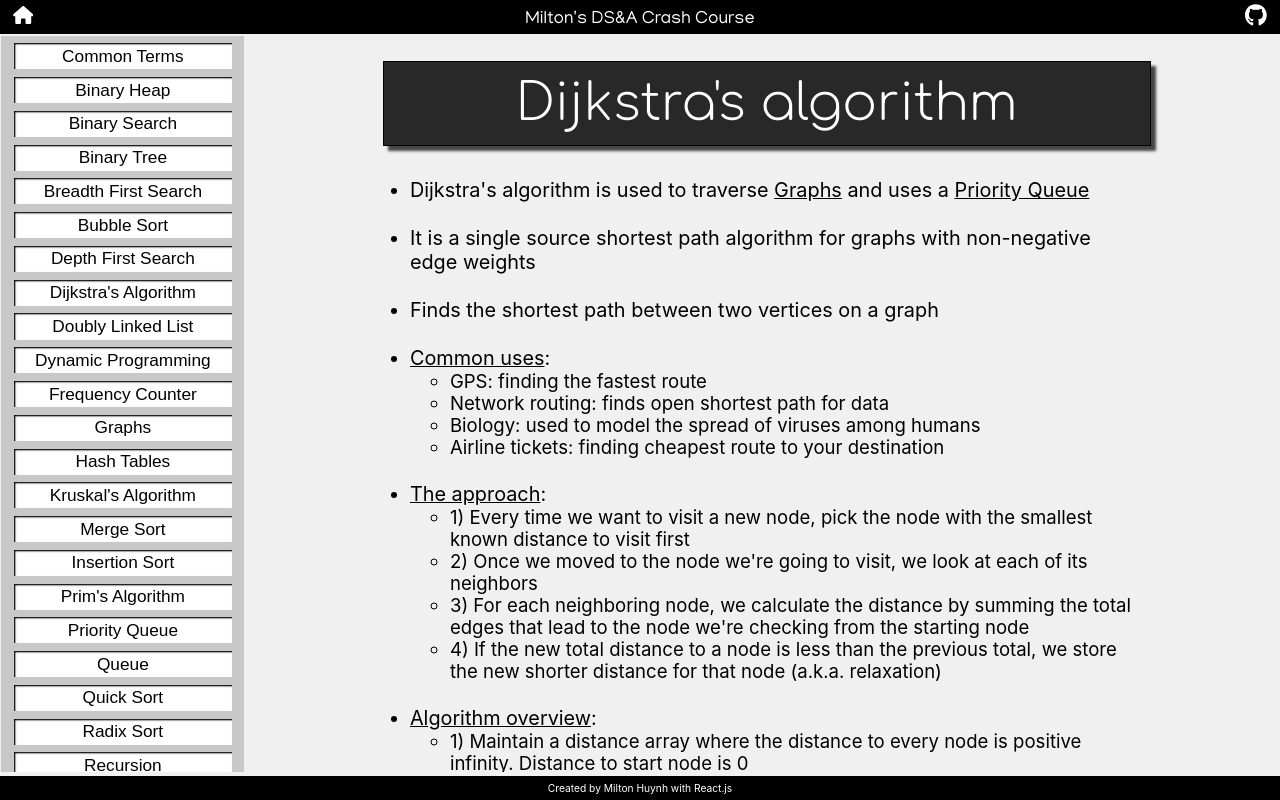
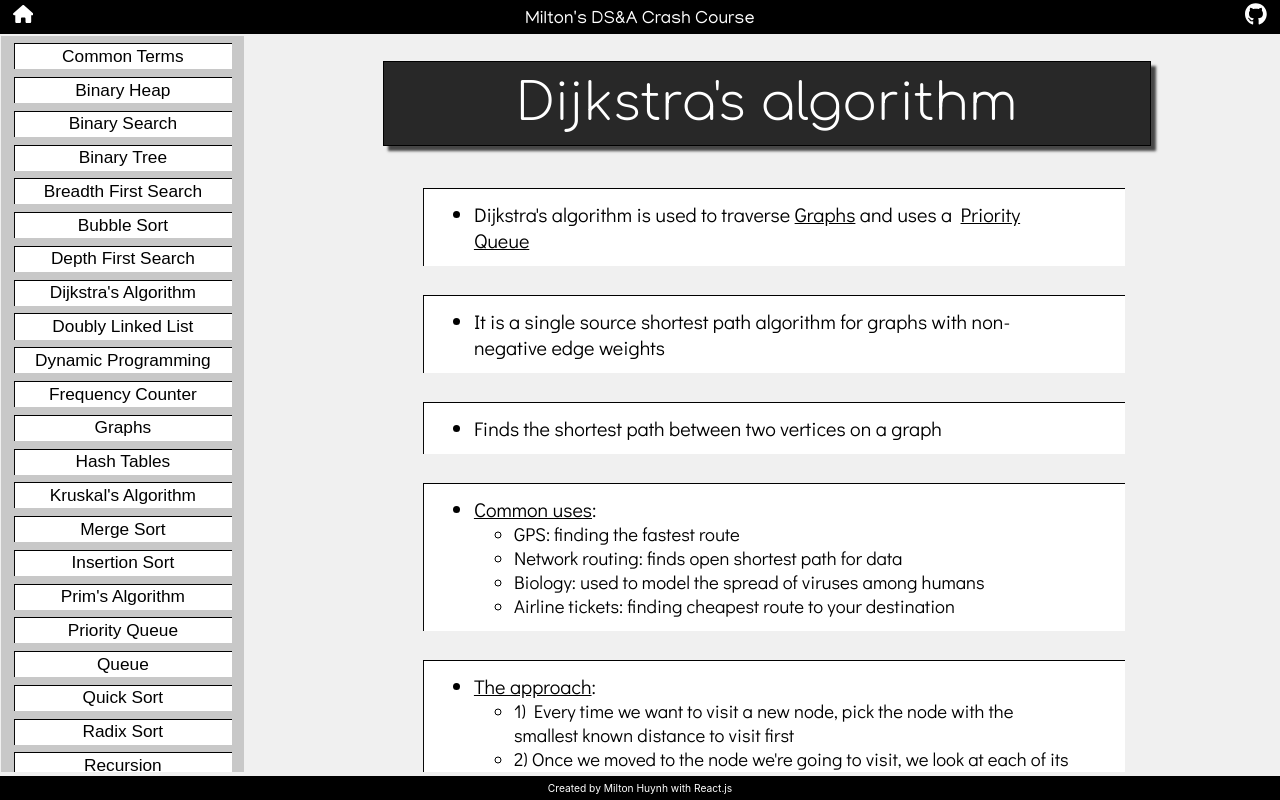
Before and after one commit to miltonhuynh/DSA-guide, a React (Create React App) app in the folder app/: page /DSA-guide/Dijkstra in a window 1280 px wide. Built offline with nearby package versions, Linux system fonts and the light colour scheme; a web font is replaced by a local one.

Commit message:
Formatted Djikstra's algorithm to new style and added LC problems

```diff
--- a/app/src/App.css
+++ b/app/src/App.css
@@ -64,7 +64,7 @@ body,html {
 #Github-icon {
   width: 1.7vw;
   position: fixed;
-  top: 0.3vw;
+  top: 0.25vw;
   right: 1vw;
 }
 
@@ -72,7 +72,7 @@ body,html {
   color: white;
   width: 1.6vw;
   position: fixed;
-  top: 0.45vw;
+  top: 0.4vw;
   left: 1vw;
   cursor: pointer;
 }
@@ -100,7 +100,7 @@ body,html {
   color: black;
   font-size: 1.35vw;
   font-family: 'Mandali', sans-serif;
-  box-shadow: inset 0.1vw 0.1vw 0.1vw black, 0 0 0px black;
+  box-shadow: inset 0.075vw 0.075vw 0.05vw black, 0 0 0px black;
   transition: box-shadow 0.4s, transform 0.4s, background-color 0.4s, color 0.3s;
 }
 
--- a/app/src/Concepts/BinaryTree.js
+++ b/app/src/Concepts/BinaryTree.js
@@ -178,7 +178,7 @@ class BinarySearchTree {
 							<li><a class="Link-yellow" href="https://leetcode.com/problems/unique-binary-search-trees/">Unique Binary Search Trees [Medium]</a></li>
 							<li><a class="Link-yellow" href="hhttps://leetcode.com/problems/sum-root-to-leaf-numbers/">Sum Root to Leaf Numbers [Medium]</a></li>
 							<li><a class="Link-red" href="https://leetcode.com/problems/binary-tree-maximum-path-sum/">Binary Tree Maximum Path Sum [Hard]</a></li>
-					</div><br/>
+					</div>
 				</div>
       </div>
     </div>
--- a/app/src/Concepts/BreadthFirstSearch.js
+++ b/app/src/Concepts/BreadthFirstSearch.js
@@ -63,7 +63,7 @@ export default function BreadthFirstSearch() {
             <li><a class="Link-green" href="https://leetcode.com/problems/minimum-depth-of-binary-tree/">Minimum Depth of Binary Tree [Easy]</a></li>
             <li><a class="Link-yellow" href="https://leetcode.com/problems/binary-tree-level-order-traversal/">Binary Tree Level Order Traversal [Medium]</a></li>
             <li><a class="Link-red" href="https://leetcode.com/problems/word-ladder/">Word Ladder [Hard]</a></li>
-          </div><br />
+          </div>
         </div>
       </div>
     </div>
--- a/app/src/Concepts/Dijkstra.js
+++ b/app/src/Concepts/Dijkstra.js
@@ -80,9 +80,10 @@ export default function Dijkstra() {
       <div class="Concept_title">Dijkstra's algorithm</div>
       <div class="Container font-m">
         <ul>
-          <li>Dijkstra's algorithm is used to traverse <ref class="Link" onClick={() => navigate("../Graphs")}><u>Graphs</u></ref> and uses a <ref class="Link" onClick={() => navigate("../PriorityQueue")}><u>Priority Queue</u></ref></li><br/>
-          <li>It is a single source shortest path algorithm for graphs with non-negative edge weights</li><br/>
-          <li>Finds the shortest path between two vertices on a graph</li><br/>
+          <div class="Section"><li>Dijkstra's algorithm is used to traverse <ref class="Link" onClick={() => navigate("../Graphs")}><u>Graphs</u></ref> and uses a <ref class="Link" onClick={() => navigate("../PriorityQueue")}><u>Priority Queue</u></ref></li></div>
+          <div class="Section"><li>It is a single source shortest path algorithm for graphs with non-negative edge weights</li></div>
+          <div class="Section"><li>Finds the shortest path between two vertices on a graph</li></div>
+          <div class="Section">
             <li>
               <u>Common uses</u>:
               <ul class="font-sm">
@@ -91,7 +92,9 @@ export default function Dijkstra() {
                 <li>Biology: used to model the spread of viruses among humans</li>
                 <li>Airline tickets: finding cheapest route to your destination</li>
               </ul>
-          </li><br/>
+            </li>
+          </div>
+          <div class="Section">
             <li>
               <u>The approach</u>:
               <ul class="font-sm">
@@ -100,7 +103,9 @@ export default function Dijkstra() {
                 <li>3) For each neighboring node, we calculate the distance by summing the total edges that lead to the node we're checking from the starting node</li>
                 <li>4) If the new total distance to a node is less than the previous total, we store the new shorter distance for that node (a.k.a. relaxation)</li>
               </ul>
-          </li><br/>
+            </li>
+          </div>
+          <div class="Section">
             <li>
               <u>Algorithm overview</u>:
               <ul class="font-sm">
@@ -109,7 +114,9 @@ export default function Dijkstra() {
                 <li>3) Start by inserting the key-value pair (s,0) into the Priority Queue and loop while it is not empty pulling out the next most promising (index, distance) pair</li>
                 <li>4) Interate over all edges outwards from the current node and relax each edge apprending a new (index, distance) key-value pair to the Priority Queue for every relaxation</li>
               </ul>
-          </li><br/>
+            </li>
+          </div>
+          <div class="Section">
             <li>
               <u>Implementation steps</u>:
               <ul class="font-sm">
@@ -132,15 +139,26 @@ export default function Dijkstra() {
                 </li>
               </ul>
             </li>
+          </div>
         </ul>
         <div class="font-l">JavaScript Implementation</div>
-        <div class="Code">
+        <div class="Code Section">
           <pre>
             <code>
               {implementation}
             </code>
           </pre>
         </div>
+        <div class="Section">
+          <div class="font-l">LeetCode examples</div>
+            <div class="font-m indent">
+              <li><a class="Link-yellow" target="_blank" href="https://leetcode.com/problems/path-with-minimum-effort/">Path With Minimum Effort [Medium]</a></li>
+              <li><a class="Link-yellow" target="_blank" href="https://leetcode.com/problems/cheapest-flights-within-k-stops/">Cheapest Flights Within K Stops [Medium]</a></li>
+              <li><a class="Link-yellow" target="_blank" href="https://leetcode.com/problems/network-delay-time/">Network Delay Time [Medium]</a></li>
+              <li><a class="Link-red" target="_blank" href="https://leetcode.com/problems/reachable-nodes-in-subdivided-graph/">Reachable Nodes In Subdivided Graph [Medium]</a></li>
+              <li><a class="Link-red" target="_blank" href="https://leetcode.com/problems/minimum-cost-to-make-at-least-one-valid-path-in-a-grid/">Minimum Cost to Make at Least One Valid Path in a Grid [Hard]</a></li>
+          </div>
+        </div>
       </div>
     </div>
   )
```
Lines whose indentation alone changed are shown as unchanged.
